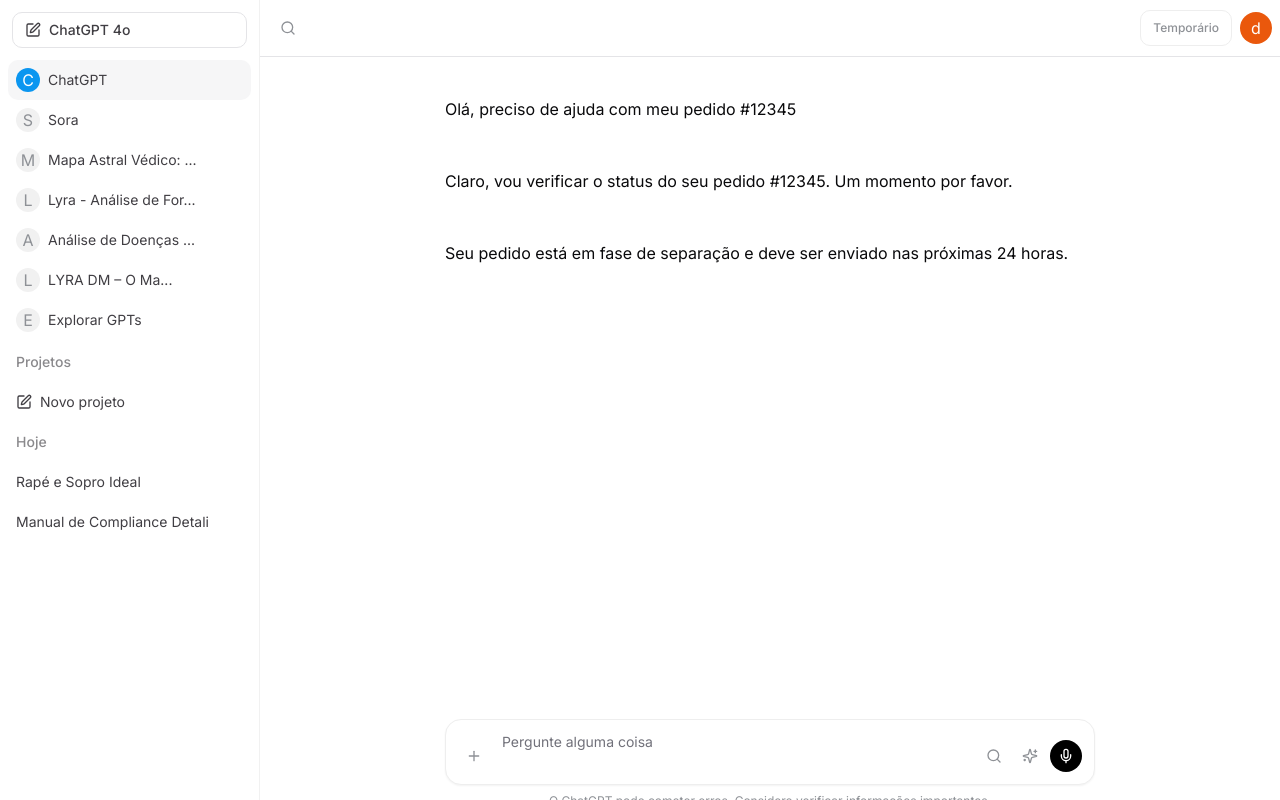
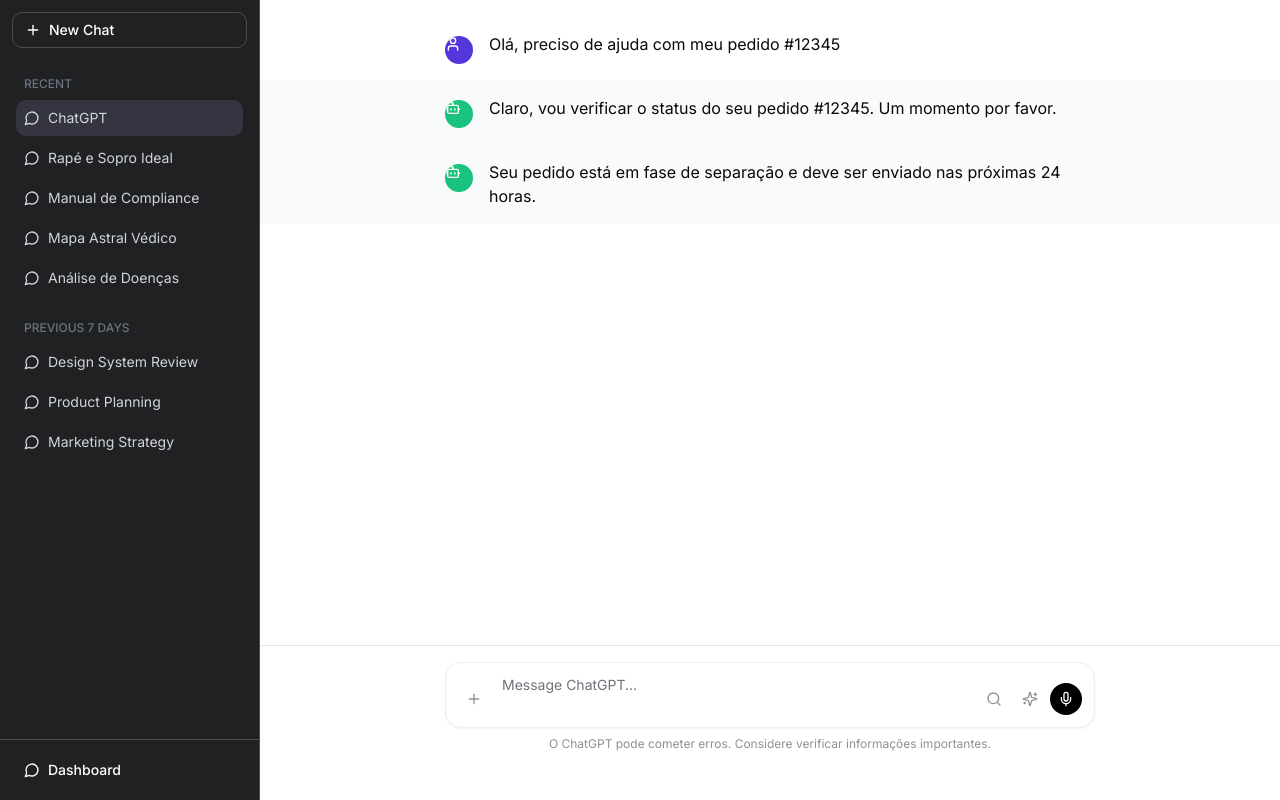
Before and after one commit to ilyra-ai/ai-assistant-platform-helper, a React (Vite) app: page /chat in a window 1280 px wide. Built offline with nearby package versions, Linux system fonts and the light colour scheme.

Commit message:
Update chat interface
Update the chat interface to match the ChatGPT design and ensure all links are functional.

```diff
--- a/src/components/chat/ChatInput.tsx
+++ b/src/components/chat/ChatInput.tsx
@@ -2,7 +2,7 @@
 import React, { useState, KeyboardEvent } from 'react';
 import { Button } from '@/components/ui/button';
 import { Textarea } from '@/components/ui/textarea';
-import { Plus, Search, Sparkles, Mic } from 'lucide-react';
+import { Plus, Search, Sparkles, Mic, Send } from 'lucide-react';
 
 interface ChatInputProps {
   onSendMessage: (message: string) => void;
@@ -14,7 +14,7 @@ interface ChatInputProps {
 export const ChatInput: React.FC<ChatInputProps> = ({
   onSendMessage,
   isLoading = false,
-  placeholder = "Pergunte alguma coisa",
+  placeholder = "Message ChatGPT...",
   modelType = 'text'
 }) => {
   const [message, setMessage] = useState('');
@@ -42,7 +42,7 @@ export const ChatInput: React.FC<ChatInputProps> = ({
           onKeyDown={handleKeyDown}
           placeholder={placeholder}
           disabled={isLoading}
-          className="min-h-[56px] max-h-[200px] py-3 pl-14 pr-10 resize-none border-0 focus-visible:ring-0 focus-visible:ring-transparent bg-transparent rounded-2xl"
+          className="min-h-[56px] max-h-[200px] py-3 pl-14 pr-14 resize-none border-0 focus-visible:ring-0 focus-visible:ring-transparent bg-transparent rounded-2xl"
         />
         <div className="absolute left-3 bottom-3 flex space-x-1">
           <Button variant="ghost" size="icon" className="rounded-full h-8 w-8 hover:bg-[#F6F6F7]">
@@ -50,18 +50,32 @@ export const ChatInput: React.FC<ChatInputProps> = ({
           </Button>
         </div>
         <div className="absolute right-3 bottom-3 flex items-center space-x-1">
+          {message.trim() ? (
+            <Button
+              variant="ghost"
+              size="icon"
+              className="rounded-full h-8 w-8 bg-[#19C37D] hover:bg-[#18A56B]"
+              onClick={handleSend}
+            >
+              <Send className="h-5 w-5 text-white" />
+              <span className="sr-only">Send</span>
+            </Button>
+          ) : (
+            <>
               <Button variant="ghost" size="icon" className="rounded-full h-8 w-8 hover:bg-[#F6F6F7]">
                 <Search className="h-5 w-5 text-[#8E9196]" />
-            <span className="sr-only">Buscar</span>
+                <span className="sr-only">Search</span>
               </Button>
               <Button variant="ghost" size="icon" className="rounded-full h-8 w-8 hover:bg-[#F6F6F7]">
                 <Sparkles className="h-5 w-5 text-[#8E9196]" />
-            <span className="sr-only">Investigar</span>
+                <span className="sr-only">Sparkles</span>
               </Button>
               <Button variant="ghost" size="icon" className="rounded-full h-8 w-8 bg-black hover:bg-gray-800">
                 <Mic className="h-5 w-5 text-white" />
                 <span className="sr-only">Mic</span>
               </Button>
+            </>
+          )}
         </div>
       </div>
       <div className="text-xs text-center mt-2 text-[#8E9196]">
--- a/src/components/chat/ChatMessage.tsx
+++ b/src/components/chat/ChatMessage.tsx
@@ -2,6 +2,8 @@
 import React from 'react';
 import { cn, formatCodeBlocks } from '@/lib/utils';
 import { Message } from '@/lib/db';
+import { Avatar } from '@/components/ui/avatar';
+import { Bot, User } from 'lucide-react';
 
 interface ChatMessageProps {
   message: Message;
@@ -17,12 +19,24 @@ export const ChatMessage: React.FC<ChatMessageProps> = ({
   return (
     <div
       className={cn(
-        "w-full py-6 px-4 md:px-8",
-        isUser ? "bg-white" : "bg-white",
+        "w-full py-4 px-4 md:px-8",
+        isUser ? "bg-white" : "bg-gray-50",
         isLastMessage && "animate-fadeIn"
       )}
     >
       <div className="max-w-[650px] mx-auto flex gap-4">
+        <div className="mt-1 flex-shrink-0">
+          <Avatar className={cn(
+            "h-7 w-7",
+            isUser ? "bg-[#5436DA]" : "bg-[#19C37D]"
+          )}>
+            {isUser ? (
+              <User className="h-4 w-4 text-white" />
+            ) : (
+              <Bot className="h-4 w-4 text-white" />
+            )}
+          </Avatar>
+        </div>
         <div className="flex-1 space-y-2 overflow-hidden">
           <div className={cn(
             "prose-sm prose-p:leading-relaxed prose-pre:p-0",
--- a/src/components/layout/ChatLayout.tsx
+++ b/src/components/layout/ChatLayout.tsx
@@ -3,7 +3,7 @@ import React from 'react';
 import { cn } from '@/lib/utils';
 import { useNavigate } from 'react-router-dom';
 import { Button } from '@/components/ui/button';
-import { ArrowLeft, Search, PenSquare } from 'lucide-react';
+import { PenSquare, MessageCircle, Plus } from 'lucide-react';
 
 type ChatLayoutProps = {
   children: React.ReactNode;
@@ -18,93 +18,65 @@ export const ChatLayout = ({ children }: ChatLayoutProps) => {
   };
 
   return (
-    <div className="flex min-h-screen bg-[#F6F6F7]">
+    <div className="flex min-h-screen bg-white">
       {/* Sidebar with conversation list */}
-      <div className="w-[260px] bg-white border-r border-[#F1F1F1] flex flex-col h-screen">
+      <div className="w-[260px] bg-[#202123] border-r border-[#4D4D4F] flex flex-col h-screen">
         {/* Top section with new chat button */}
-        <div className="p-3 flex items-center gap-2">
+        <div className="p-3">
           <Button
             variant="outline"
             size="sm"
-            className="w-full flex items-center justify-start gap-2 text-[#403E43]"
+            className="w-full flex items-center justify-start gap-2 text-white bg-transparent border-[#4D4D4F] hover:bg-[#343541]"
             onClick={() => navigate('/chat')}
           >
-            <PenSquare className="h-4 w-4" />
-            <span>ChatGPT 4o</span>
+            <Plus className="h-4 w-4" />
+            <span>New Chat</span>
           </Button>
         </div>
 
         {/* Conversations list */}
-        <div className="flex-1 overflow-y-auto">
+        <div className="flex-1 overflow-y-auto px-2 py-2">
           <div className="px-2">
-            {/* Static conversation items for demo */}
-            <ConversationItem active label="ChatGPT" />
-            <ConversationItem label="Sora" />
-            <ConversationItem label="Mapa Astral Védico: ..." />
-            <ConversationItem label="Lyra - Análise de For..." />
-            <ConversationItem label="Análise de Doenças ..." />
-            <ConversationItem label="LYRA DM – O Ma..." />
-            <ConversationItem label="Explorar GPTs" />
-
-            {/* Projects header */}
-            <div className="py-3 px-2 text-sm font-medium text-[#8A898C]">
-              Projetos
+            {/* Recent conversations section */}
+            <div className="text-xs font-medium text-gray-500 px-2 py-2 uppercase">
+              Recent
             </div>
 
-            {/* Project item */}
-            <div className="flex items-center gap-2 p-2 rounded-md hover:bg-[#F6F6F7] cursor-pointer text-[#403E43]">
-              <PenSquare className="h-4 w-4" />
-              <span className="text-sm">Novo projeto</span>
+            {/* Conversation items */}
+            <ConversationItem active label="ChatGPT" />
+            <ConversationItem label="Rapé e Sopro Ideal" />
+            <ConversationItem label="Manual de Compliance" />
+            <ConversationItem label="Mapa Astral Védico" />
+            <ConversationItem label="Análise de Doenças" />
+
+            {/* Previous conversations section */}
+            <div className="text-xs font-medium text-gray-500 px-2 py-2 mt-4 uppercase">
+              Previous 7 Days
             </div>
 
-            {/* Today section */}
-            <div className="py-3 px-2 text-sm font-medium text-[#8A898C]">
-              Hoje
-            </div>
+            {/* Additional conversations */}
+            <ConversationItem label="Design System Review" />
+            <ConversationItem label="Product Planning" />
+            <ConversationItem label="Marketing Strategy" />
+          </div>
+        </div>
 
-            {/* Today items */}
-            <div className="flex flex-col gap-1">
-              <div className="p-2 rounded-md hover:bg-[#F6F6F7] cursor-pointer text-sm text-[#403E43]">
-                Rapé e Sopro Ideal
-              </div>
-              <div className="p-2 rounded-md hover:bg-[#F6F6F7] cursor-pointer text-sm text-[#403E43]">
-                Manual de Compliance Detali
-              </div>
-            </div>
-          </div>
+        {/* Bottom section */}
+        <div className="p-3 border-t border-[#4D4D4F]">
+          <Button
+            variant="ghost"
+            size="sm"
+            className="w-full flex items-center justify-start gap-2 text-white hover:bg-[#343541]"
+            onClick={() => navigate('/dashboard')}
+          >
+            <MessageCircle className="h-4 w-4" />
+            <span>Dashboard</span>
+          </Button>
         </div>
       </div>
 
       {/* Main chat area */}
-      <div className="flex-1 flex flex-col h-screen overflow-hidden">
-        {/* Chat header */}
-        <div className="flex items-center justify-between p-2 border-b bg-white">
-          <div className="flex items-center gap-2">
-            <Button
-              variant="ghost"
-              size="icon"
-              onClick={handleClose}
-              className="rounded-md hover:bg-[#F6F6F7]"
-            >
-              <Search className="h-5 w-5 text-[#8E9196]" />
-              <span className="sr-only">Search</span>
-            </Button>
-          </div>
-
-          <div className="flex items-center">
-            <Button
-              variant="outline"
-              size="sm"
-              className="text-xs bg-white text-[#8E9196] border-[#eee] mr-2"
-            >
-              Temporário
-            </Button>
-            <div className="h-8 w-8 rounded-full bg-orange-600 flex items-center justify-center text-white">
-              d
-            </div>
-          </div>
-        </div>
-
+      <div className="flex-1 flex flex-col h-screen overflow-hidden bg-white">
         {/* Main chat content */}
         <main className="flex-1 overflow-auto">
           {children}
@@ -119,17 +91,12 @@ const ConversationItem = ({ label, active = false }: { label: string; active?: b
   return (
     <div
       className={cn(
-        "flex items-center gap-2 p-2 rounded-md cursor-pointer",
-        active ? "bg-[#F6F6F7]" : "hover:bg-[#F6F6F7]"
+        "flex items-center gap-2 p-2 rounded-md cursor-pointer text-gray-300 mb-1 hover:bg-[#343541]",
+        active ? "bg-[#343541]" : ""
       )}
     >
-      <div className={cn(
-        "h-6 w-6 rounded-full flex items-center justify-center",
-        active ? "bg-[#0B96F0] text-white" : "bg-[#F1F1F1] text-[#8E9196]"
-      )}>
-        {label.substring(0, 1)}
-      </div>
-      <span className="text-sm text-[#403E43]">{label}</span>
+      <MessageCircle className="h-4 w-4" />
+      <span className="text-sm truncate">{label}</span>
     </div>
   );
 };
--- a/src/pages/Chat.tsx
+++ b/src/pages/Chat.tsx
@@ -1,3 +1,4 @@
+
 import React, { useState, useEffect, useRef } from 'react';
 import { useParams, useNavigate } from 'react-router-dom';
 import { ChatInput } from '@/components/chat/ChatInput';
@@ -36,7 +37,7 @@ const Chat = () => {
         {
           id: 0,
           conversationId: 0,
-          content: "Como posso ajudar?",
+          content: "Como posso ajudar hoje?",
           role: 'assistant',
           timestamp: new Date().toISOString(),
           modelId: 1
@@ -193,7 +194,7 @@ const Chat = () => {
         <div className="flex-1 h-full">
           {messages.length === 0 ? (
             <div className="flex flex-col items-center justify-center h-full text-center p-8">
-              <h3 className="text-3xl font-medium mb-6 text-gray-800">
+              <h3 className="text-2xl font-medium mb-6 text-gray-800">
                 Como posso ajudar?
               </h3>
             </div>
@@ -211,7 +212,7 @@ const Chat = () => {
           )}
         </div>
 
-        <div className="sticky bottom-0 p-4 bg-white">
+        <div className="sticky bottom-0 p-4 bg-white border-t">
           <ChatInput
             onSendMessage={handleSendMessage}
             isLoading={isLoading}
```
Lines whose indentation alone changed are shown as unchanged.
